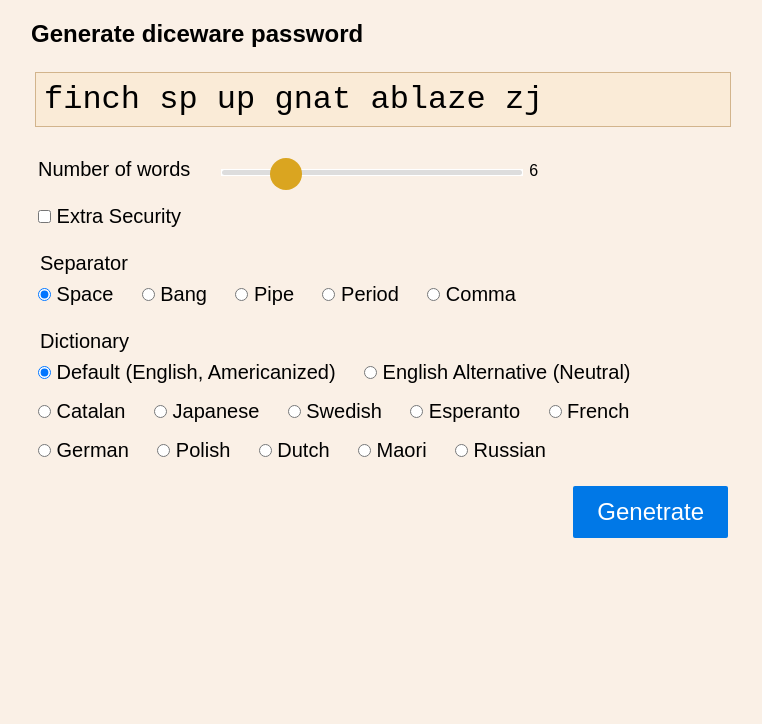
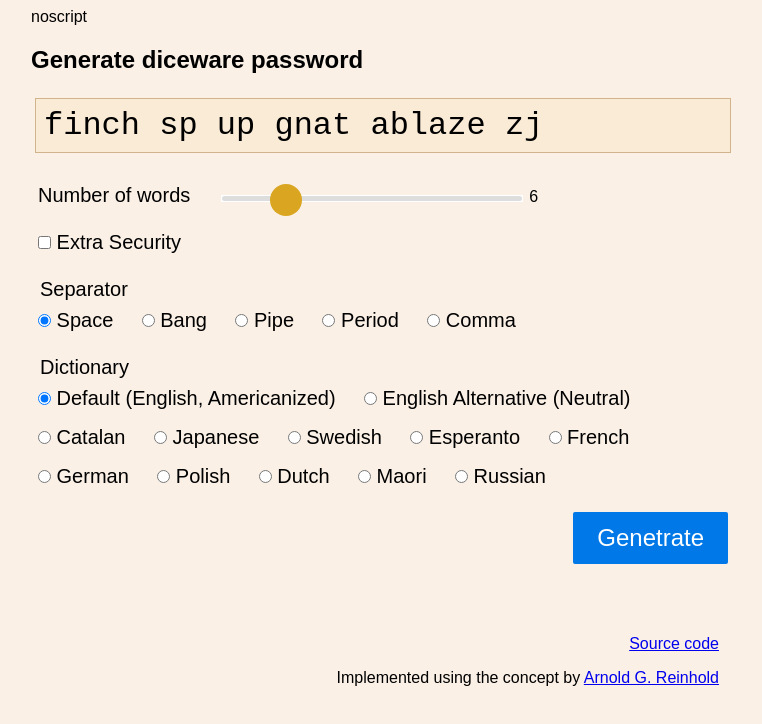
Before and after one commit to harshai/diceware, a plain HTML site: page index.html in a window 1280 px wide. Shown: the whole page, without its empty margins (257-1019 px from the left). Drawn offline with Linux system fonts and the light colour scheme.

Commit message:
Attribution, link to source code

```diff
--- a/css/styles.css
+++ b/css/styles.css
@@ -278,3 +278,9 @@ input[type=range]:focus::-ms-fill-upper {
     font-size: 1.5rem;
   }
 }
+
+footer{
+  margin: 3rem 1rem 0;
+  float: right;
+  text-align: right;
+}
--- a/index.html
+++ b/index.html
@@ -7,6 +7,7 @@
 </head>
 <body>
   <main>
+    noscript
     <section>
       <h1>Generate diceware password</h1>
       <div class="pass">
@@ -55,6 +56,10 @@
         </form>
       </div>
     </section>
+    <footer>
+      <p><a href="https://github.com/harshai/diceware">Source code</a></p>
+      <p> Implemented using the concept by <a href="http://world.std.com/~reinhold/diceware.html">Arnold G. Reinhold</a></p>
+    </footer>
   </main>
 
   <script defer src="js/lodash.min.js"></script>
```
